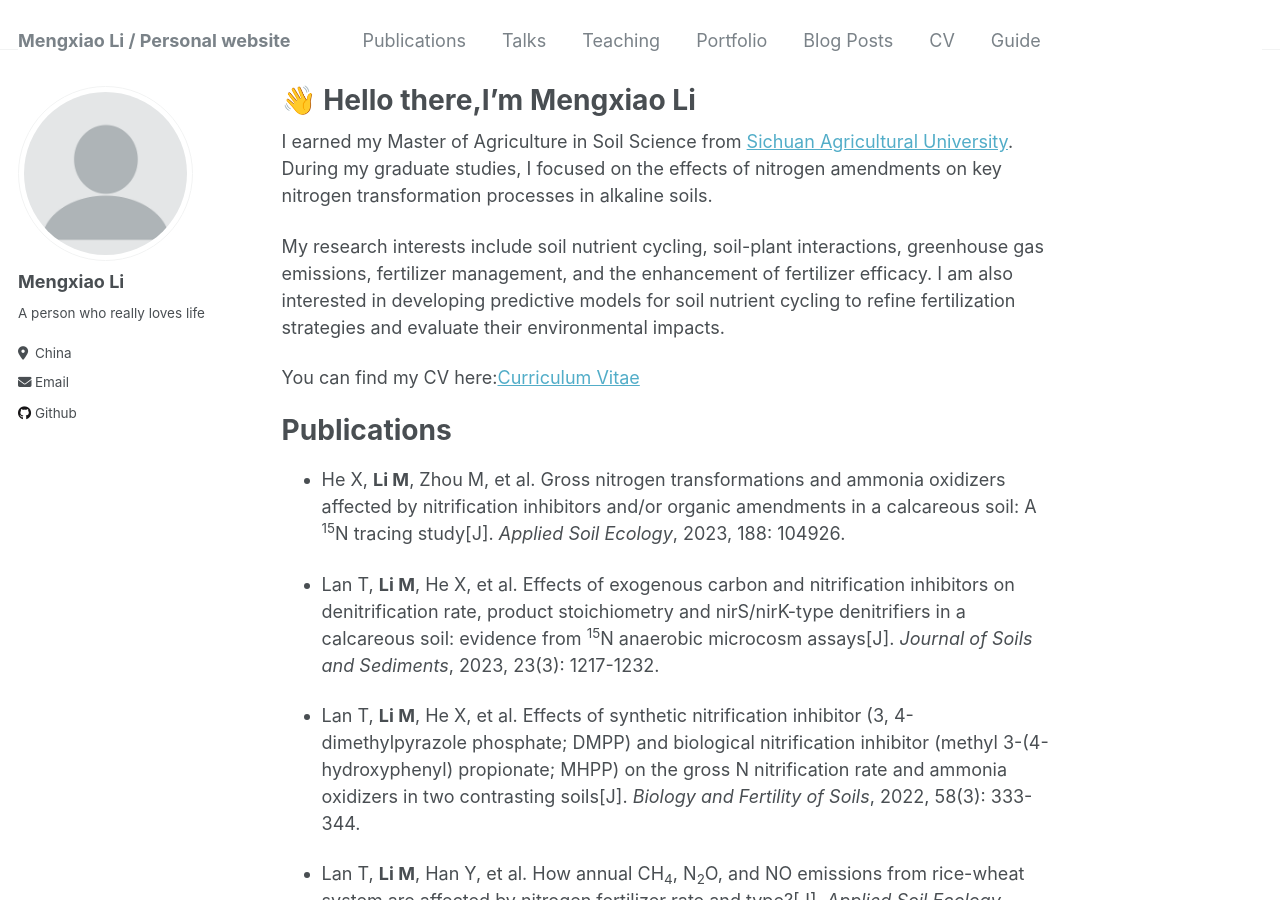
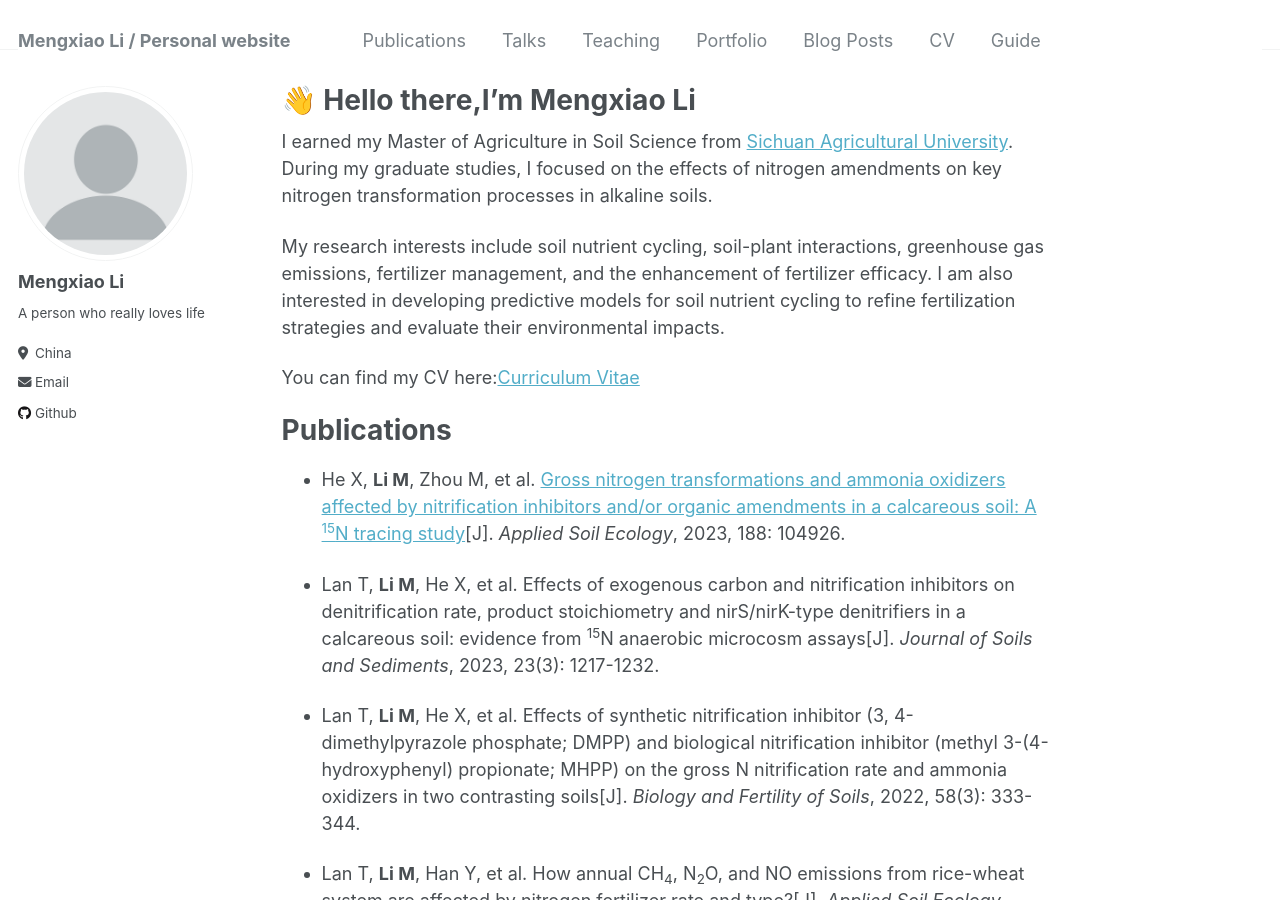
Before and after one commit to HazelLi123/HazelLi123.github.io, a Jekyll site: the page built from _pages/about.md, in a window 1280 px wide and 900 px high. Built offline with Jekyll 4.4.1, drawn with Linux system fonts in a browser that asks for light colours; part of the change alters nothing that is shown.

```diff
--- a/_pages/about.md
+++ b/_pages/about.md
@@ -15,7 +15,7 @@ You can find my CV here:[Curriculum Vitae ](../assets/CV.pdf)
 
 Publications
 ======
-- He X, **Li M**, Zhou M, et al. Gross nitrogen transformations and ammonia oxidizers affected by nitrification inhibitors and/or organic amendments in a calcareous soil: A <sup>15</sup>N tracing study[J]. *Applied Soil Ecology*, 2023, 188: 104926.
+- He X, **Li M**, Zhou M, et al. [Gross nitrogen transformations and ammonia oxidizers affected by nitrification inhibitors and/or organic amendments in a calcareous soil: A <sup>15</sup>N tracing study](https://www.sciencedirect.com/science/article/abs/pii/S0929139323001245)[J]. *Applied Soil Ecology*, 2023, 188: 104926.
 
 - Lan T, **Li M**, He X, et al. Effects of exogenous carbon and nitrification inhibitors on denitrification rate, product stoichiometry and nirS/nirK-type denitrifiers in a calcareous soil: evidence from <sup>15</sup>N anaerobic microcosm assays[J]. *Journal of Soils and Sediments*, 2023, 23(3): 1217-1232.
 
@@ -25,10 +25,10 @@ Publications
 
 Research Experience
 ======
-**Lan Ting's Research Team in Sichuan Agricultural University**&nbsp;&nbsp;&nbsp;&nbsp;&nbsp;&nbsp;&nbsp;&nbsp;&nbsp;&nbsp;&nbsp;&nbsp;&nbsp;&nbsp;&nbsp;&nbsp;&nbsp;&nbsp;*Dec.2023 – Present*
+**Lan Ting's Research Team in Sichuan Agricultural University**&nbsp;&nbsp;&nbsp;&nbsp;&nbsp;&nbsp;&nbsp;&nbsp;&nbsp;&nbsp;&nbsp;&nbsp;&nbsp;&nbsp;&nbsp;&nbsp;&nbsp;&nbsp;&nbsp;*Dec.2023 – Present*
 *Research Assistant*
 
-**Study on the characteristics of nitrogen transformation in purple** &nbsp;&nbsp;&nbsp;&nbsp;&nbsp;&nbsp;&nbsp;&nbsp;*Jul.2018 – Jan.2020*
+**Study on the characteristics of nitrogen transformation in purple** &nbsp;&nbsp;&nbsp;&nbsp;&nbsp;&nbsp;&nbsp;&nbsp;&nbsp;*Jul.2018 – Jan.2020*
 **soil In Transfer Process and Loss Control Mechanism of Fertilizer**
 **Nitrogen project(*National key R & D Plan project 2017YFD0200100*)**
 *Key Member*
```
